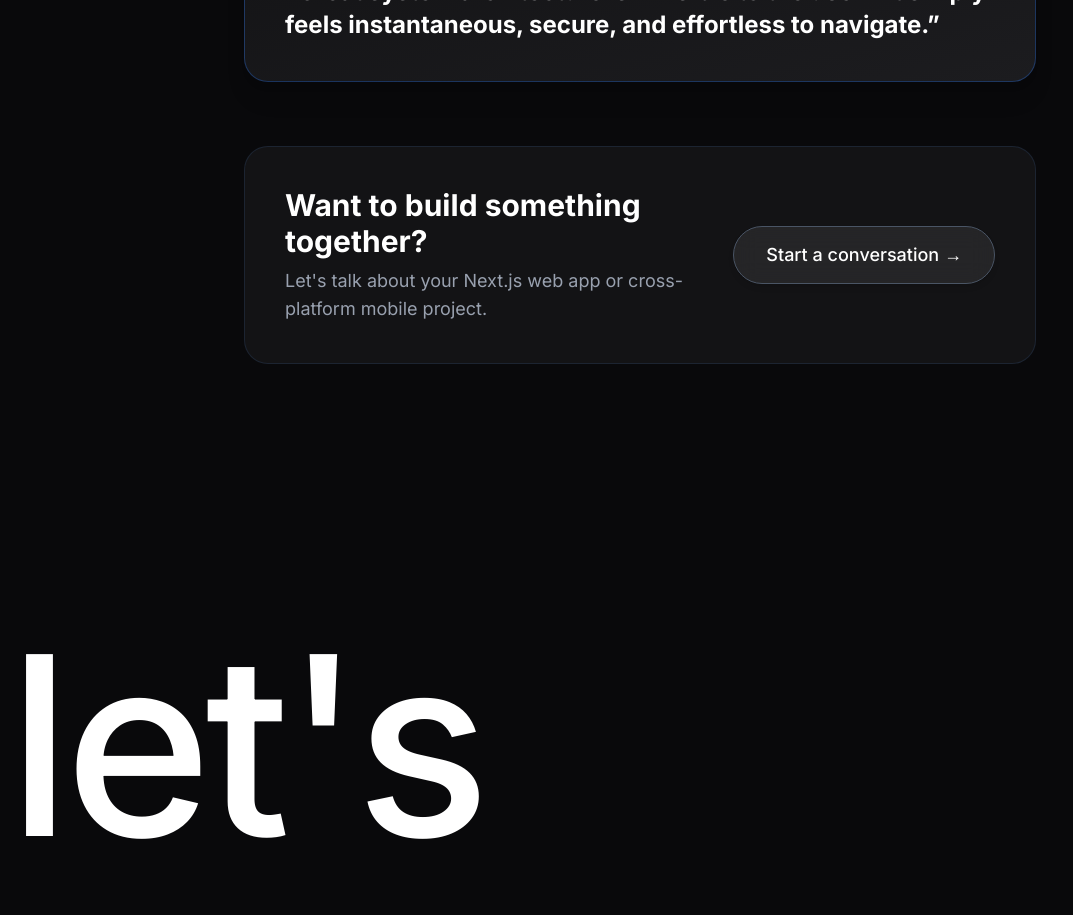
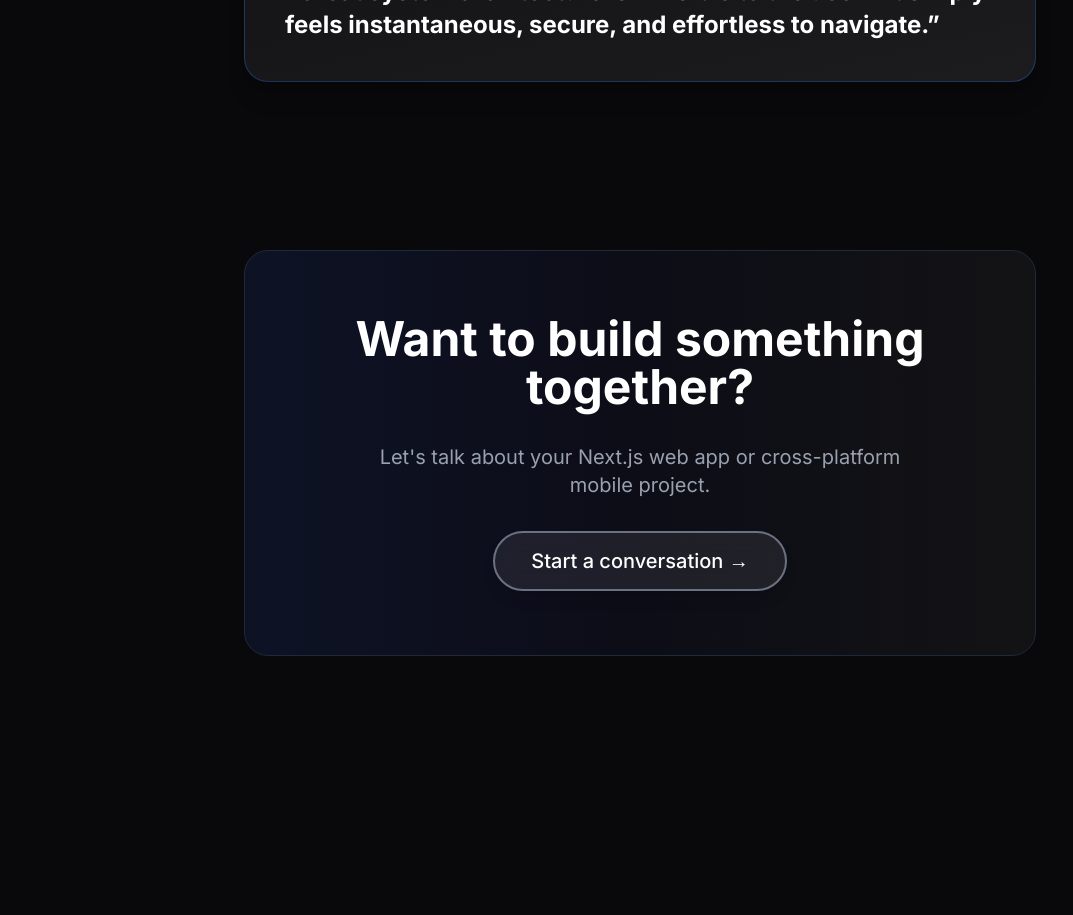
Before and after one commit to AnaMdTech/ana-portfolio, a Next.js app: page /blog/architecting-multi-tenant-platforms in a window 1280 px wide. Shown: the part 1400-2315 px from the top of the page, without its empty margins (0-1073 px from the left). Built offline with nearby package versions, Linux system fonts and the light colour scheme.

Commit message:
feat: create reusable CTASection component and integrate across about and blog pages

```diff
--- a/src/app/about/page.tsx
+++ b/src/app/about/page.tsx
@@ -2,6 +2,7 @@ import React from "react";
 import Image from "next/image";
 import Link from "next/link";
 import type { Metadata } from "next";
+import CTASection from "@/components/shared/CTASection";
 
 export const metadata: Metadata = {
   title: "About Ana Md | Full-Stack Developer & Founder",
@@ -97,20 +98,7 @@ export default function AboutPage() {
       </div>
 
       {/* 4. Bottom Call-to-Action Bar */}
-      <div className="cta-section-wrapper">
-        <div className="cta-card-box">
-          <h3 className="cta-card-title">
-            Have a web or mobile project in mind?
-          </h3>
-          <p className="cta-card-desc">
-            Whether you need an interactive Next.js web application or a
-            cross-platform mobile app, let’s build it right from day one.
-          </p>
-          <Link href="/contact" className="btn-cta-contact">
-            Get in touch with Ana
-          </Link>
-        </div>
-      </div>
+      <CTASection />
     </section>
   );
 }
--- a/src/app/blog/[slug]/page.tsx
+++ b/src/app/blog/[slug]/page.tsx
@@ -3,6 +3,7 @@ import Image from "next/image";
 import Link from "next/link";
 import { notFound } from "next/navigation";
 import type { Metadata } from "next";
+import CTASection from "@/components/shared/CTASection";
 
 export interface BlogDetail {
   title: string;
@@ -172,20 +173,11 @@ export default async function BlogDetailPage({
         </div>
 
         {/* 3. Bottom Engagement Call-to-Action */}
-        <div className="blog-bottom-cta-box">
-          <div>
-            <h3 className="text-2xl lg:text-3xl font-bold text-white mb-2">
-              Want to build something together?
-            </h3>
-            <p className="text-gray-400 text-base md:text-lg">
-              Let&apos;s talk about your Next.js web app or cross-platform
-              mobile project.
-            </p>
-          </div>
-          <Link href="/contact" className="btn-blog-cta">
-            Start a conversation →
-          </Link>
-        </div>
+        <CTASection
+          title="Want to build something together?"
+          description="Let's talk about your Next.js web app or cross-platform mobile project."
+          buttonText="Start a conversation →"
+        />
       </div>
     </article>
   );
--- a/src/app/globals.css
+++ b/src/app/globals.css
@@ -581,14 +581,6 @@
     @apply text-xl md:text-2xl font-bold text-white leading-snug;
   }
 
-  .blog-bottom-cta-box {
-    @apply border-t border-gray-800 pt-14 mt-16 flex flex-col md:flex-row items-center justify-between gap-8 bg-[#131315] p-8 lg:p-10 rounded-3xl border border-gray-800/80;
-  }
-
-  .btn-blog-cta {
-    @apply w-full md:w-auto shrink-0 cursor-pointer hover:bg-white hover:text-black transition-all duration-300 border border-gray-600 hover:border-white text-lg font-medium rounded-full bg-white/[0.08] backdrop-blur-md py-3.5 px-8 text-center shadow-md;
-  }
-
   /* --- CONTACT PAGE UTILITIES --- */
   .contact-page-section {
     @apply bg-[#09090B] text-white min-h-screen pb-32;
--- /dev/null
+++ b/src/components/shared/CTASection.tsx
@@ -0,0 +1,32 @@
+import React from "react";
+import Link from "next/link";
+
+export interface CTASectionProps {
+  /** Main heading (Defaults to standard project inquiry) */
+  title?: string;
+  /** Sub-description (Defaults to web/mobile app blurb) */
+  description?: string;
+  /** Call to action button text (Defaults to "Get in touch with Ana") */
+  buttonText?: string;
+  /** Where the button should link to (Defaults to "/contact") */
+  buttonHref?: string;
+}
+
+export default function CTASection({
+  title = "Have a web or mobile project in mind?",
+  description = "Whether you need an interactive Next.js web application or a cross-platform mobile app, let’s build it right from day one.",
+  buttonText = "Get in touch with Ana",
+  buttonHref = "/contact",
+}: CTASectionProps) {
+  return (
+    <div className="cta-section-wrapper">
+      <div className="cta-card-box">
+        <h3 className="cta-card-title">{title}</h3>
+        <p className="cta-card-desc">{description}</p>
+        <Link href={buttonHref} className="btn-cta-contact">
+          {buttonText}
+        </Link>
+      </div>
+    </div>
+  );
+}
```
